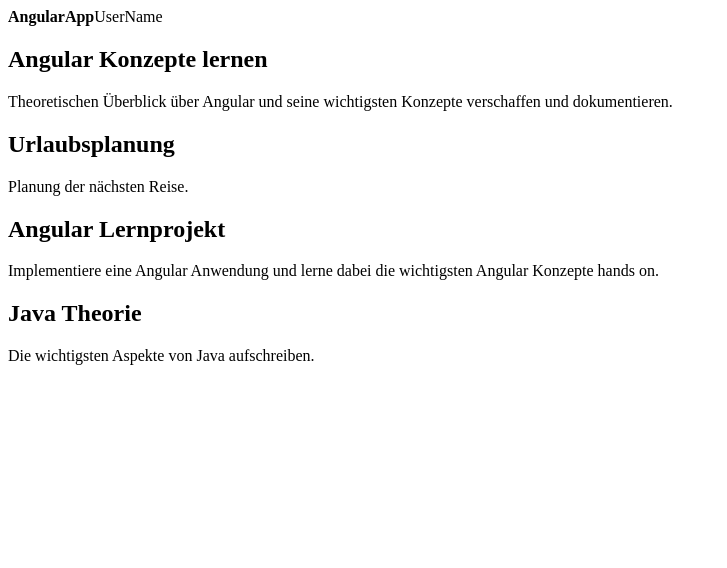
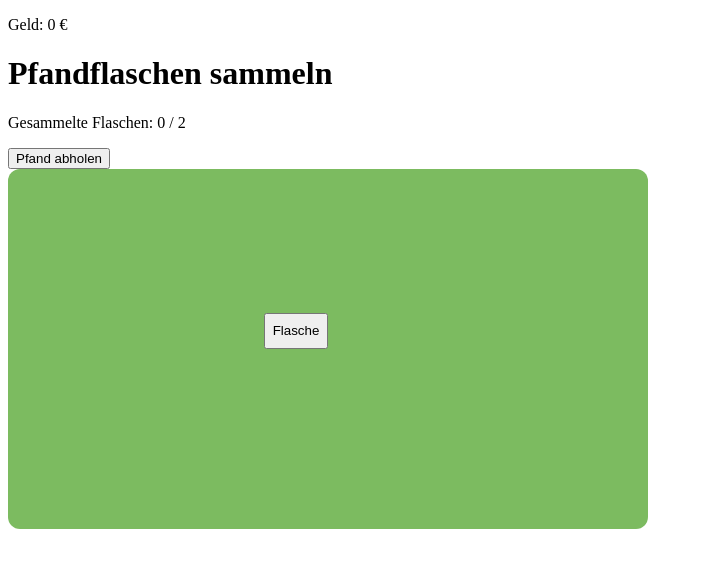
Before and after one commit to JuergenPower/angularApp, an Angular app: page / in a window 1280 px wide. Shown: the top 568 px of the page, without its empty margins (0-727 px from the left). Built offline with nearby package versions, Linux system fonts and the light colour scheme.

Commit message:
pfandflaschen sammeln mini game hinzugefügt

```diff
--- a/src/app/app.html
+++ b/src/app/app.html
@@ -1,3 +1,3 @@
-<app-header></app-header>
-<app-project-list />
+<app-game-status [money]="money()" />
+<app-deposit-bottles (redeemed)="addMoney($event)" />
 <router-outlet />
--- a/src/app/app.ts
+++ b/src/app/app.ts
@@ -1,14 +1,20 @@
 import { Component, signal } from '@angular/core';
 import { RouterOutlet } from '@angular/router';
-import { Header } from './header/header';
-import { ProjectList } from './project-list/project-list'
+import { DepositBottles } from './deposit-bottles/deposit-bottles';
+import { GameStatus } from './game-status/game-status';
+
 
 @Component({
-  imports: [RouterOutlet, Header, ProjectList],
+  imports: [RouterOutlet, DepositBottles, GameStatus],
   selector: 'app-root',
   styleUrl: './app.css',
   templateUrl: './app.html',
 })
 export class App {
   protected readonly title = signal('angular-app');
+  protected readonly money = signal(0);
+
+  protected addMoney(amount: number): void {
+    this.money.update(currentMoney => currentMoney + amount);
+  }
 }
--- /dev/null
+++ b/src/app/deposit-bottles/deposit-bottles.css
@@ -0,0 +1,32 @@
+.meadow {
+  background-color: #7cbb60;
+  border-radius: 12px;
+  display: grid;
+  grid-template-columns: repeat(10, minmax(0, 1fr));
+  grid-template-rows: repeat(10, minmax(0, 1fr));
+  width: 100%;
+}
+
+.redemption-progress {
+  background-color: #d9d9d9;
+  border-radius: 4px;
+  height: 12px;
+  max-width: 320px;
+  overflow: hidden;
+  width: 100%;
+}
+
+.redemption-progress__fill {
+  animation-name: redemption-progress-fill;
+  animation-timing-function: linear;
+  animation-fill-mode: forwards;
+  background-color: #4caf50;
+  height: 100%;
+  width: 0;
+}
+
+@keyframes redemption-progress-fill {
+  to {
+    width: 100%;
+  }
+}
--- /dev/null
+++ b/src/app/deposit-bottles/deposit-bottles.html
@@ -0,0 +1,33 @@
+<h1>Pfandflaschen sammeln</h1>
+<p>Gesammelte Flaschen: {{ bottleCount() }} / {{ bottleMaxCount() }}</p>
+<button
+  type="button"
+  [disabled]="isRedeeming()"
+  (click)="redeemBottles()"
+>
+  Pfand abholen
+</button>
+@if (isRedeeming()) {
+  <p role="status">Pfand wird abgeholt …</p>
+  <div class="redemption-progress" aria-hidden="true">
+    <div
+      class="redemption-progress__fill"
+      [style.animation-duration.ms]="redemptionDurationMs"
+    ></div>
+  </div>
+}
+<div
+  class="meadow"
+  [style.height.px]="meadowHeight"
+  [style.max-width.px]="meadowMaxWidth"
+>
+  <button
+    type="button"
+    [disabled]="isRedeeming() || bottleCount() >= bottleMaxCount()"
+    [style.grid-row]="buttonPosition().row"
+    [style.grid-column]="buttonPosition().column"
+    (click)="collectBottle()"
+  >
+    Flasche
+  </button>
+</div>
--- /dev/null
+++ b/src/app/deposit-bottles/deposit-bottles.ts
@@ -0,0 +1,52 @@
+import { Component, output, signal } from '@angular/core';
+
+@Component({
+  imports: [],
+  selector: 'app-deposit-bottles',
+  styleUrl: './deposit-bottles.css',
+  templateUrl: './deposit-bottles.html',
+})
+export class DepositBottles {
+  protected readonly bottleCount = signal(0);
+  protected readonly bottleMaxCount = signal(2);
+  protected readonly isRedeeming = signal(false);
+  protected readonly redemptionDurationMs = 5000;
+  readonly redeemed = output<number>();
+  protected readonly meadowHeight = 360;
+  protected readonly meadowMaxWidth = 640;
+  protected readonly buttonPosition = signal({ row: 5, column: 5 });
+
+  protected collectBottle(): void {
+    this.bottleCount.update(count => Math.min(count + 1, this.bottleMaxCount()));
+
+    const currentPosition = this.buttonPosition();
+    const columnCount = 10;
+    const rowCount = 10;
+    const positionCount = columnCount * rowCount;
+    const currentIndex =
+      (currentPosition.row - 1) * columnCount + currentPosition.column - 1;
+    const nextIndex =
+      (currentIndex + 1 + Math.floor(Math.random() * (positionCount - 1))) %
+      positionCount;
+
+    this.buttonPosition.set({
+      row: Math.floor(nextIndex / columnCount) + 1,
+      column: (nextIndex % columnCount) + 1,
+    });
+  }
+
+  protected redeemBottles(): void {
+    if (this.isRedeeming()) {
+      return;
+    }
+
+    this.isRedeeming.set(true);
+    const amountEarned = this.bottleCount() * 0.25;
+
+    setTimeout(() => {
+      this.bottleCount.set(0);
+      this.redeemed.emit(amountEarned);
+      this.isRedeeming.set(false);
+    }, this.redemptionDurationMs);
+  }
+}
--- /dev/null
+++ b/src/app/game-status/game-status.html
@@ -0,0 +1 @@
+<p>Geld: {{ money() }} €</p>
--- /dev/null
+++ b/src/app/game-status/game-status.ts
@@ -0,0 +1,11 @@
+import { Component, input } from '@angular/core';
+
+@Component({
+  imports: [],
+  selector: 'app-game-status',
+  styleUrl: './game-status.css',
+  templateUrl: './game-status.html',
+})
+export class GameStatus {
+  readonly money = input.required<number>();
+}
```
Also changed, not shown: src/app/game-status/game-status.css (added), 2 other files (tests, documents, lock files or other folders).
